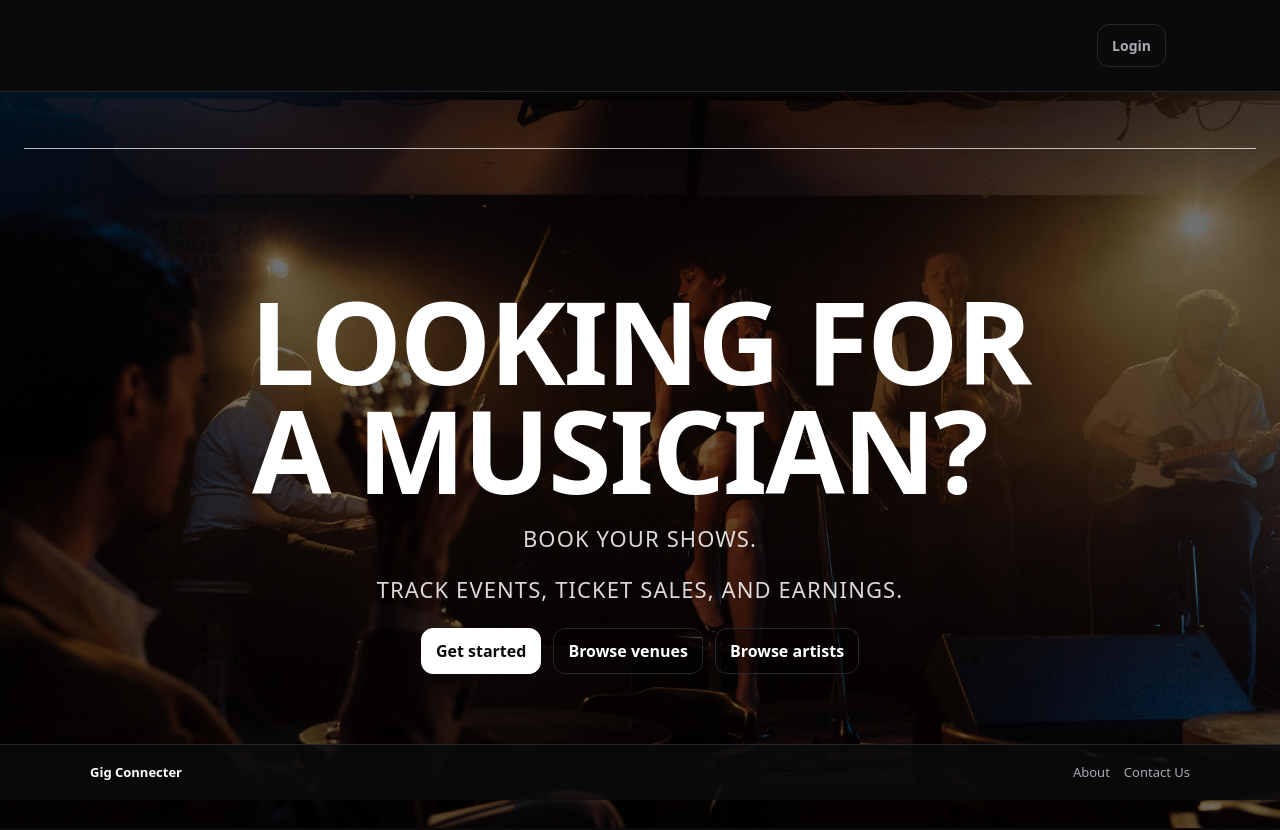
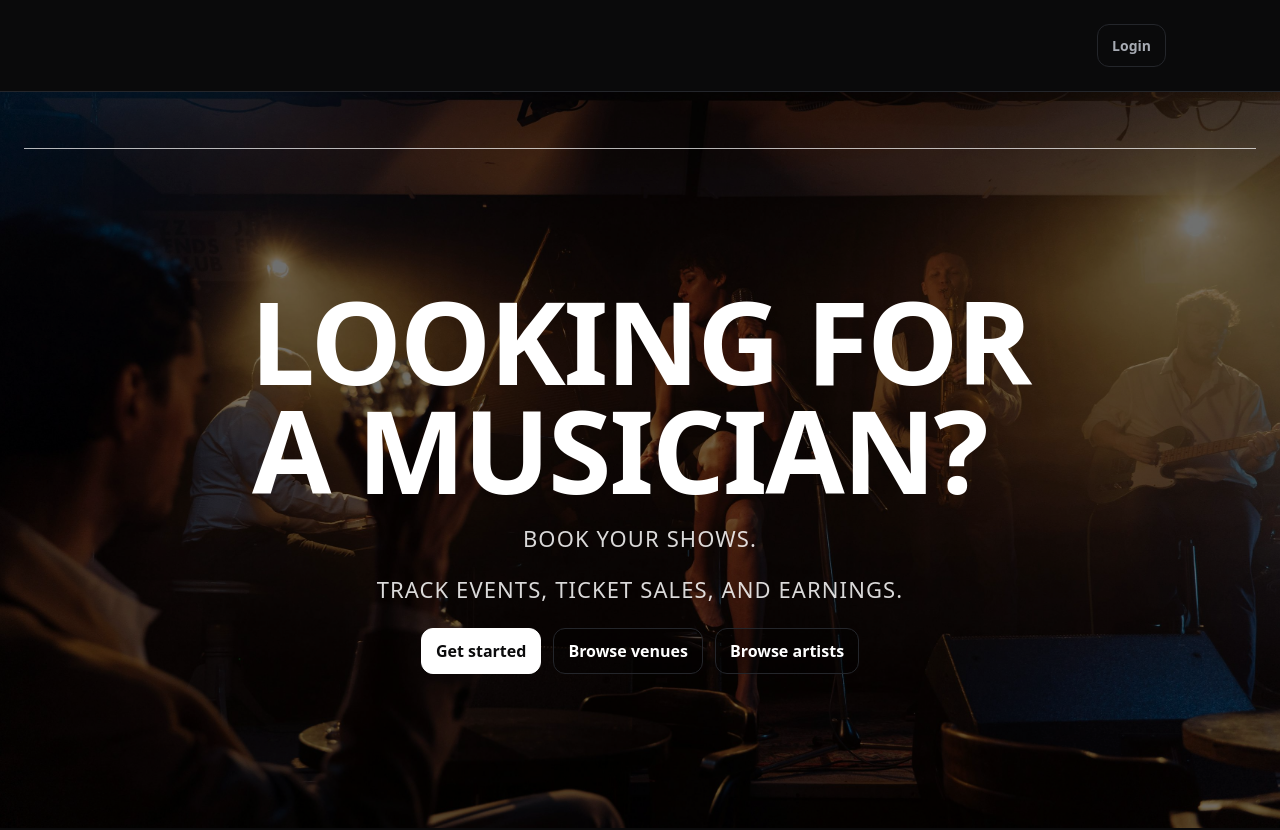
Before and after one commit to g23polar/gigconnector, a React app in the folder frontend/: page / in a window 1280 px wide. Shown: the top 830 px of the page. Built offline with nearby package versions, Linux system fonts and the light colour scheme; no server answers; the HTML template or start-up script is replaced by a standard one.

Commit message:
footer_align_down

```diff
--- a/frontend/src/App.tsx
+++ b/frontend/src/App.tsx
@@ -27,7 +27,9 @@ import Contact from "./pages/Contact";
 export default function App() {
   return (
     <BrowserRouter>
+      <div className="appShell">
         <NavBar />
+        <main className="appMain">
           <Routes>
             <Route path="/" element={<Home />} />
 
@@ -143,7 +145,9 @@ export default function App() {
 
             <Route path="*" element={<Navigate to="/" replace />} />
           </Routes>
+        </main>
         <Footer />
+      </div>
     </BrowserRouter>
   );
 }
--- a/frontend/src/styles.css
+++ b/frontend/src/styles.css
@@ -14,12 +14,24 @@
 
 *{ box-sizing: border-box; }
 html{ scroll-behavior: smooth; }
+html, body, #root { min-height: 100%; }
 body{
   margin:0;
   background: var(--bg);
   color: var(--text);
   font-family: ui-sans-serif, system-ui, -apple-system, Segoe UI, Roboto, Helvetica, Arial, "Apple Color Emoji","Segoe UI Emoji";
   line-height: 1.5;
+}
+
+.appShell {
+  min-height: 100vh;
+  display: flex;
+  flex-direction: column;
+}
+
+.appMain {
+  flex: 1;
+  display: block;
 }
 
 a{
@@ -101,11 +113,6 @@ a:hover{ opacity: .9; }
   margin-top: 40px;
   border-top: 1px solid var(--border);
   background: rgba(11,11,12,.85);
-  position: fixed;
-  left: 0;
-  bottom: 0;
-  width: 100%;
-  text-align: center;
 }
 
 .footerInner {
```
Lines whose indentation alone changed are shown as unchanged.
